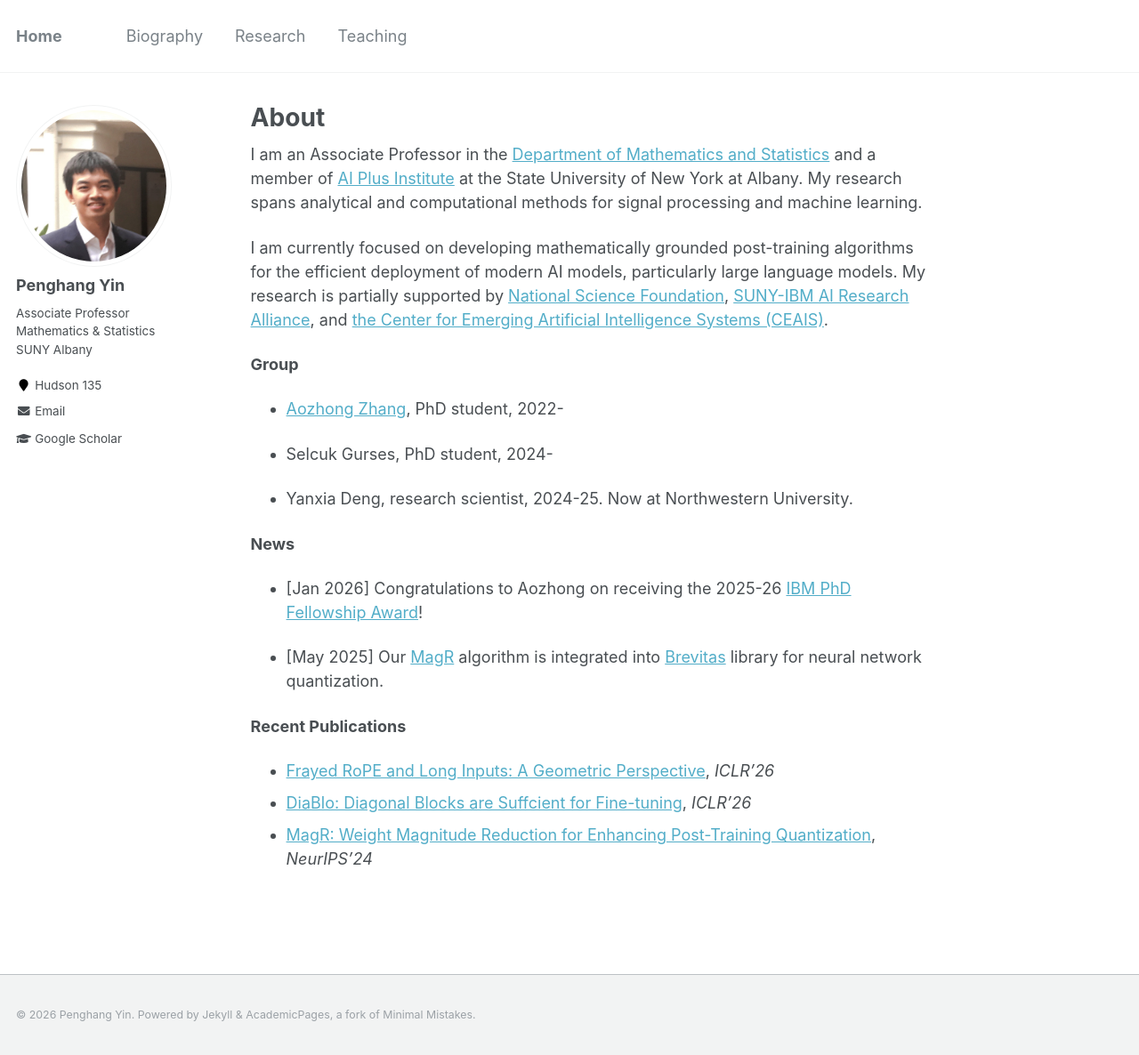
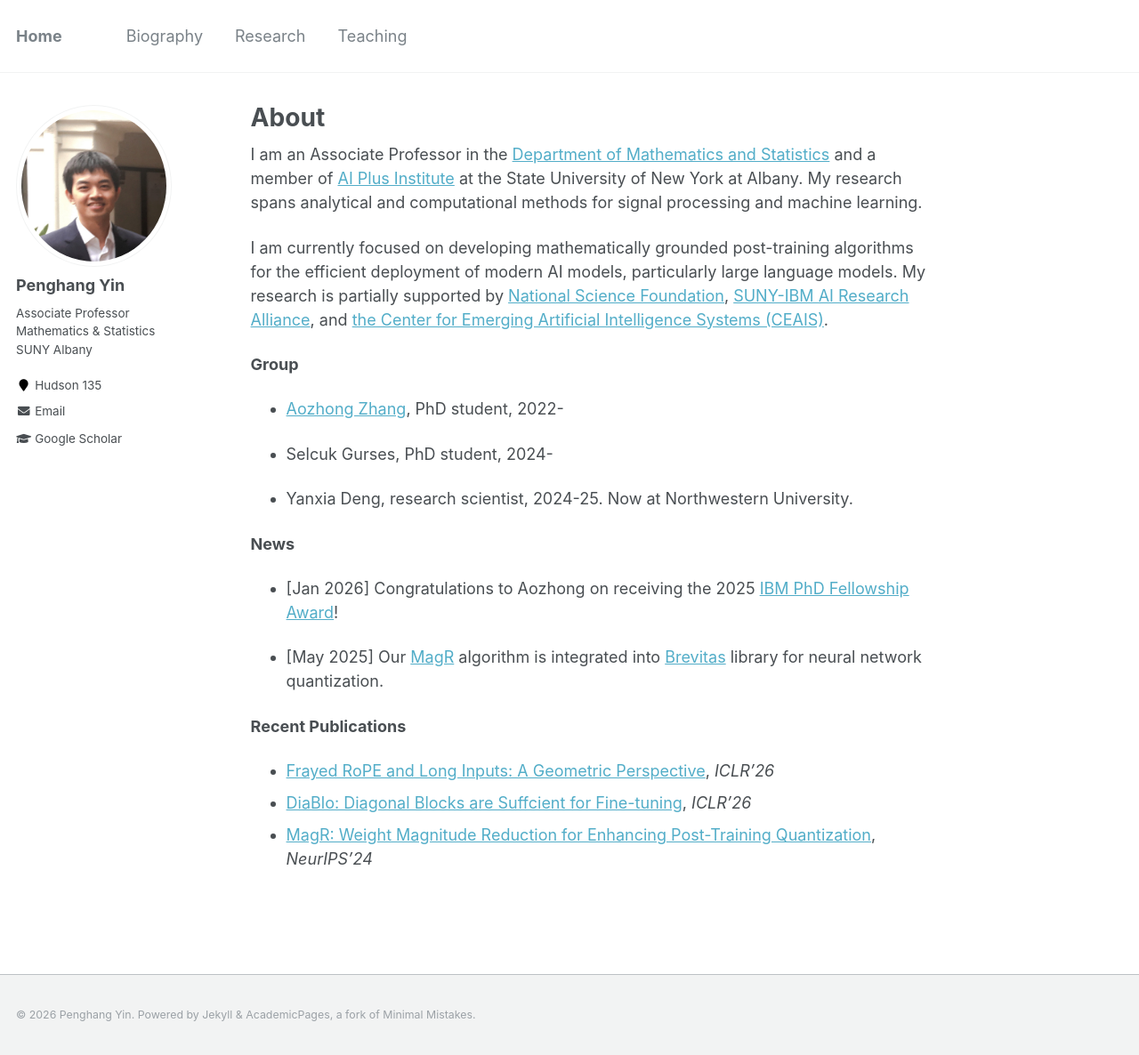
Before and after one commit to yin-penghang/yin-penghang.github.io, a Jekyll site: the page built from _pages/about.md, in a window 1280 px wide and 1186 px high. Shown: the whole window at 89% size. Built offline with Jekyll 4.4.1, drawn with Linux system fonts in a browser that asks for light colours.

Commit message:
Update about.md

```diff
--- a/_pages/about.md
+++ b/_pages/about.md
@@ -22,7 +22,7 @@
 
 **News**
 
-- [Jan 2026] Congratulations to Aozhong on receiving the 2025-26 [IBM PhD Fellowship Award](https://research.ibm.com/labs/yorktown-heights/ibm-academic-awards-program#main-content)!
+- [Jan 2026] Congratulations to Aozhong on receiving the 2025 [IBM PhD Fellowship Award](https://research.ibm.com/labs/yorktown-heights/ibm-academic-awards-program#main-content)!
 
 - [May 2025] Our [MagR](https://proceedings.neurips.cc/paper_files/paper/2024/file/9a987c98a7f36cc83f9065df3ca4f9e0-Paper-Conference.pdf) algorithm is integrated into [Brevitas](https://github.com/Xilinx/brevitas) library for neural network quantization.
 
```
